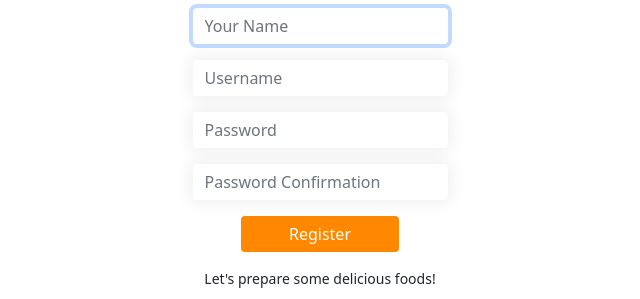
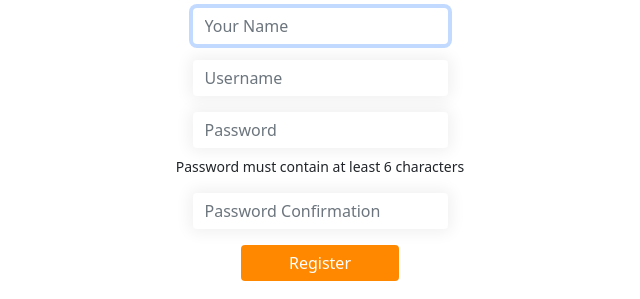
Before and after one commit to TiagoLomba/LeftLovers, a Flask app: page /register in a window 1280 px wide. Shown: the part 146-445 px from the top of the page, without its empty margins (320-960 px from the left). Run offline with Flask 3, Linux system fonts and the light colour scheme; some libraries are stand-ins or nearby versions.

Commit message:
Added Readme and modified register

```diff
--- a/app.py
+++ b/app.py
@@ -295,12 +295,16 @@ def register():
         if not username or not password or not passwordConfirmation:
             errorMessage = "Please insert a valid username and/or password"
             return render_template("register.html", errorMessage=errorMessage)
-        elif cur.execute("SELECT * FROM users WHERE username = ?", (username)).fetchone() is not None:
-            errorMessage = "Username already registered"
+        elif len(password) <  6:
+            errorMessage = "Password is too short"
             return render_template("register.html", errorMessage=errorMessage)
         elif password != passwordConfirmation:
             errorMessage = "Passwords do not match!"
             return render_template("register.html", errorMessage=errorMessage)
+        elif cur.execute("SELECT * FROM users WHERE username = ?", (username)).fetchone() is not None:
+            errorMessage = "Username already registered"
+            return render_template("register.html", errorMessage=errorMessage)
+
 
         #Add user to database
         cur.execute("INSERT INTO users (name, username, hash) VALUES (?,?,?)", (name, username, generate_password_hash(password)))
--- a/templates/register.html
+++ b/templates/register.html
@@ -17,6 +17,7 @@
                 </div>
                 <div class="mb-3">
                     <input class="form-control mx-auto w-auto" id="password" name="password" placeholder="Password" type="password">
+                    <p class="small mt-2 text-center">Password must contain at least 6 characters</p>
                 </div>
                 <div class="mb-3">
                     <input class="form-control mx-auto w-auto" id="passwordConfirmation" name="passwordConfirmation" placeholder="Password Confirmation" type="password">
@@ -30,5 +31,5 @@
             <img class="slideshow-img img-fluid d-block mx-auto" name="slideshow" alt="Food image">
         </div>
     </div>
-    <script src="CodeJS/image_slideshow.js" ></script>
+    <script src="../static/image_slideshow.js" ></script>
 {% endblock %}
```
Also changed, not shown: Readme.md (added).
